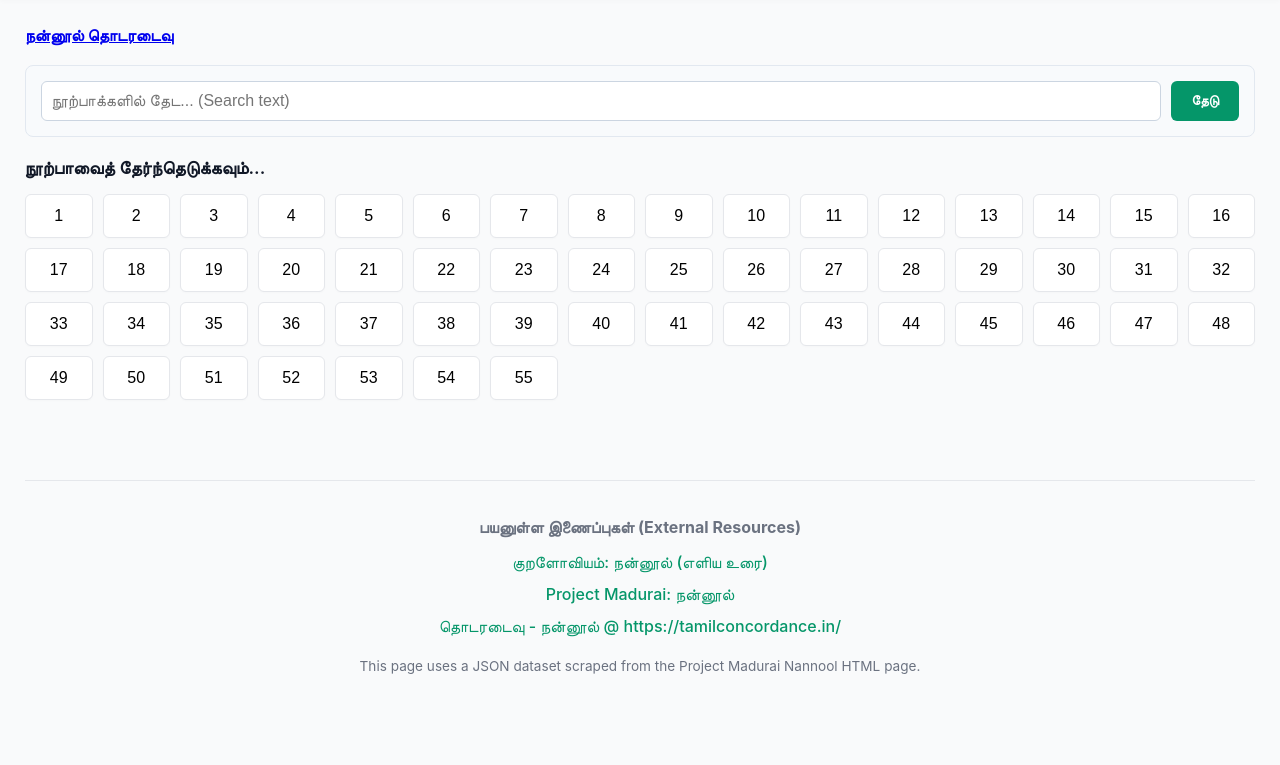
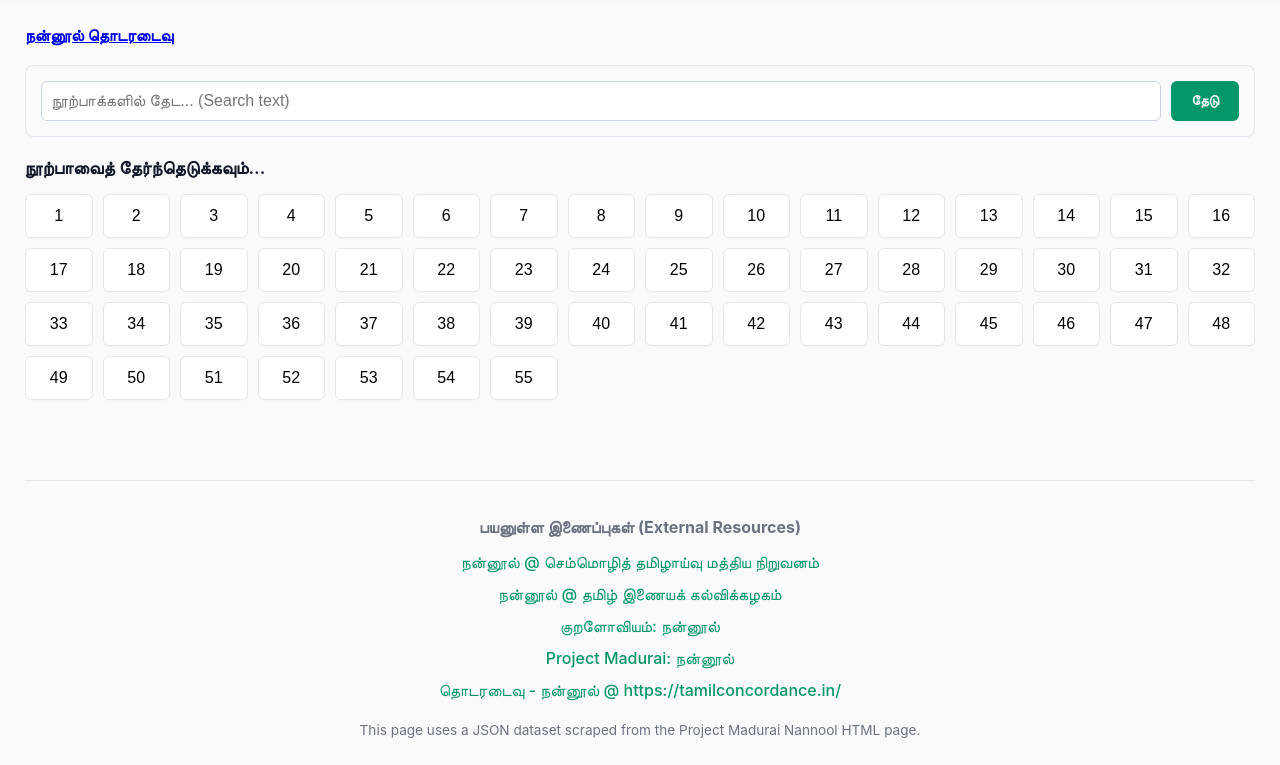
Before and after one commit to sundararajana/nannool, a plain HTML site: page index.html in a window 1280 px wide. Shown: the part 68-833 px from the top of the page. Before the commit the page ends 800 px from the top, so only its background shows below. Drawn offline with Linux system fonts and the light colour scheme.

Commit message:
added CICT, tamilvu book links. moved styling of links to css.

```diff
--- a/index.html
+++ b/index.html
@@ -221,6 +221,11 @@
             border-radius: 4px;
         }
 
+        .external-link {
+            color: var(--primary);
+            text-decoration: none;
+            font-weight: 500;
+        }
     </style>
 </head>
 <body>
@@ -298,13 +303,19 @@
 
             <!-- Flex container for uniform spacing -->
             <div style="display: flex; flex-direction: column; gap: 12px; margin-bottom: 20px;">
-                <a href="https://kuraloviyam.com/nannool" target="_blank" style="color: var(--primary); text-decoration: none; font-weight: 500;">
-                    குறளோவியம்: நன்னூல் (எளிய உரை)
+                <a href="https://cictdl.github.io/Nannul-of-Pavananti-Munivar/#home" class="external-link" target="_blank">
+                    நன்னூல் @ செம்மொழித் தமிழாய்வு மத்திய நிறுவனம்
                 </a>
-                <a href="https://www.projectmadurai.org/pm_etexts/utf8/pmuni0152.html" target="_blank" style="color: var(--primary); text-decoration: none; font-weight: 500;">
+                <a href="https://www.tamilvu.org/library/l0900/html/l0900ind.htm" class="external-link" target="_blank">
+                   நன்னூல் @ தமிழ் இணையக் கல்விக்கழகம்
+                </a>
+                <a href="https://kuraloviyam.com/nannool" class="external-link" target="_blank">
+                    குறளோவியம்: நன்னூல்
+                </a>
+                <a href="https://www.projectmadurai.org/pm_etexts/utf8/pmuni0152.html" class="external-link" target="_blank">
                     Project Madurai: நன்னூல்
                 </a>
-                <a href="https://tamilconcordance.in/TABLE-NNNL.html" target="_blank" style="color: var(--primary); text-decoration: none; font-weight: 500;">
+                <a href="https://tamilconcordance.in/TABLE-NNNL.html" class="external-link" target="_blank">
                     தொடரடைவு - நன்னூல் @ https://tamilconcordance.in/
                 </a>
             </div>
```
